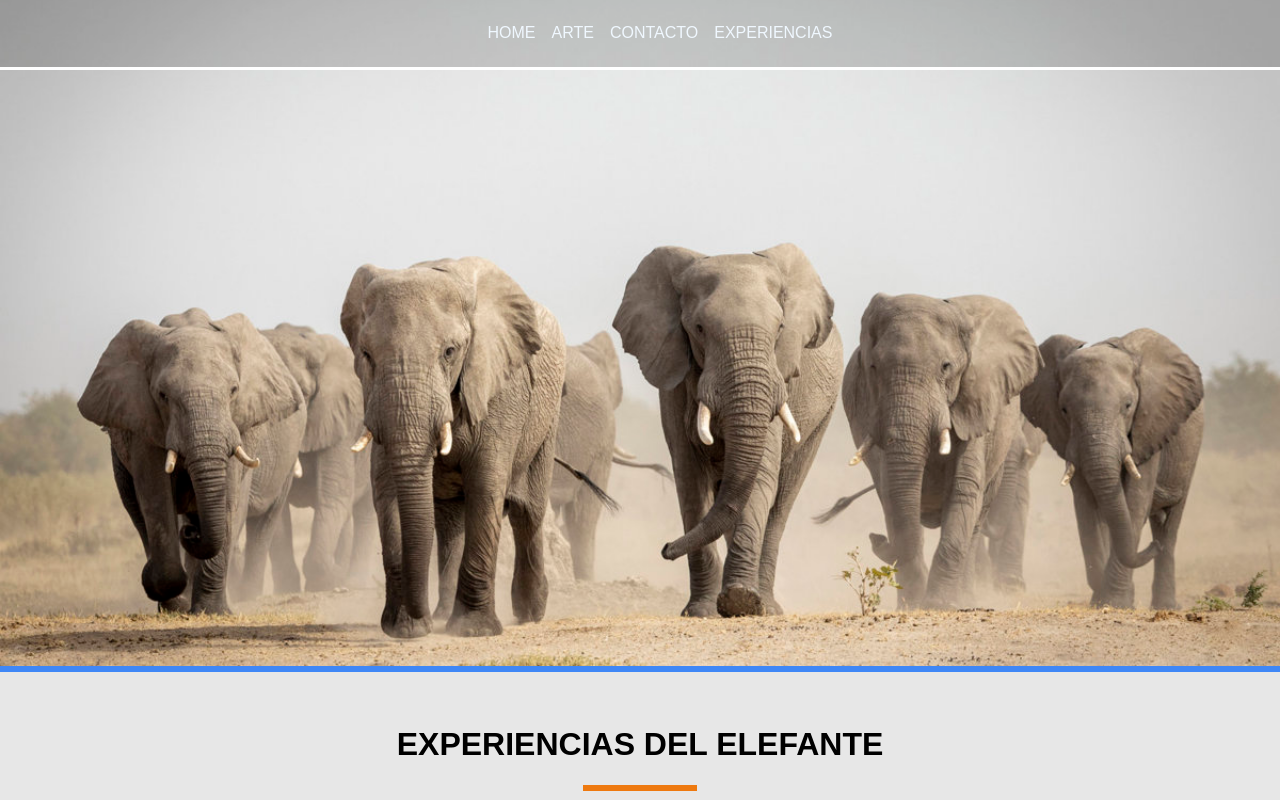
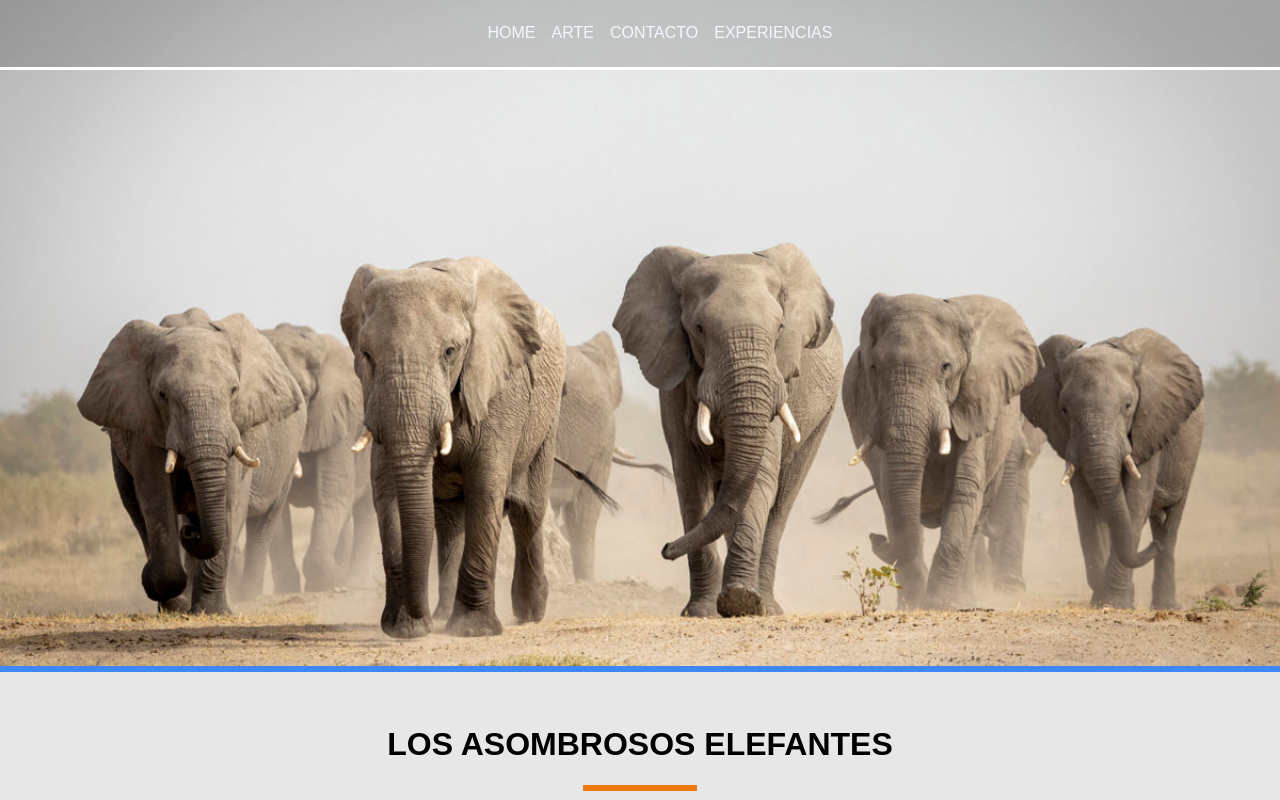
Before and after one commit to luisdreadjis/animal-favorito, a plain HTML site: page experiencias.html in a window 1280 px wide. Shown: the top 800 px of the page. Drawn offline with Linux system fonts and the light colour scheme.

Commit message:
mejoras en experiencias

```diff
--- a/experiencias.html
+++ b/experiencias.html
@@ -61,7 +61,7 @@
 
         <div class="flex4">
 
-            <h1>EXPERIENCIAS DEL ELEFANTE</h1>
+            <h1>LOS ASOMBROSOS ELEFANTES</h1>
             <div class="linea"></div>
             <p>A continuación expongo las distintas experiencias y anecdotas que ha tenido la gente en general en España y en el mundo entero.
                  </p>
```
